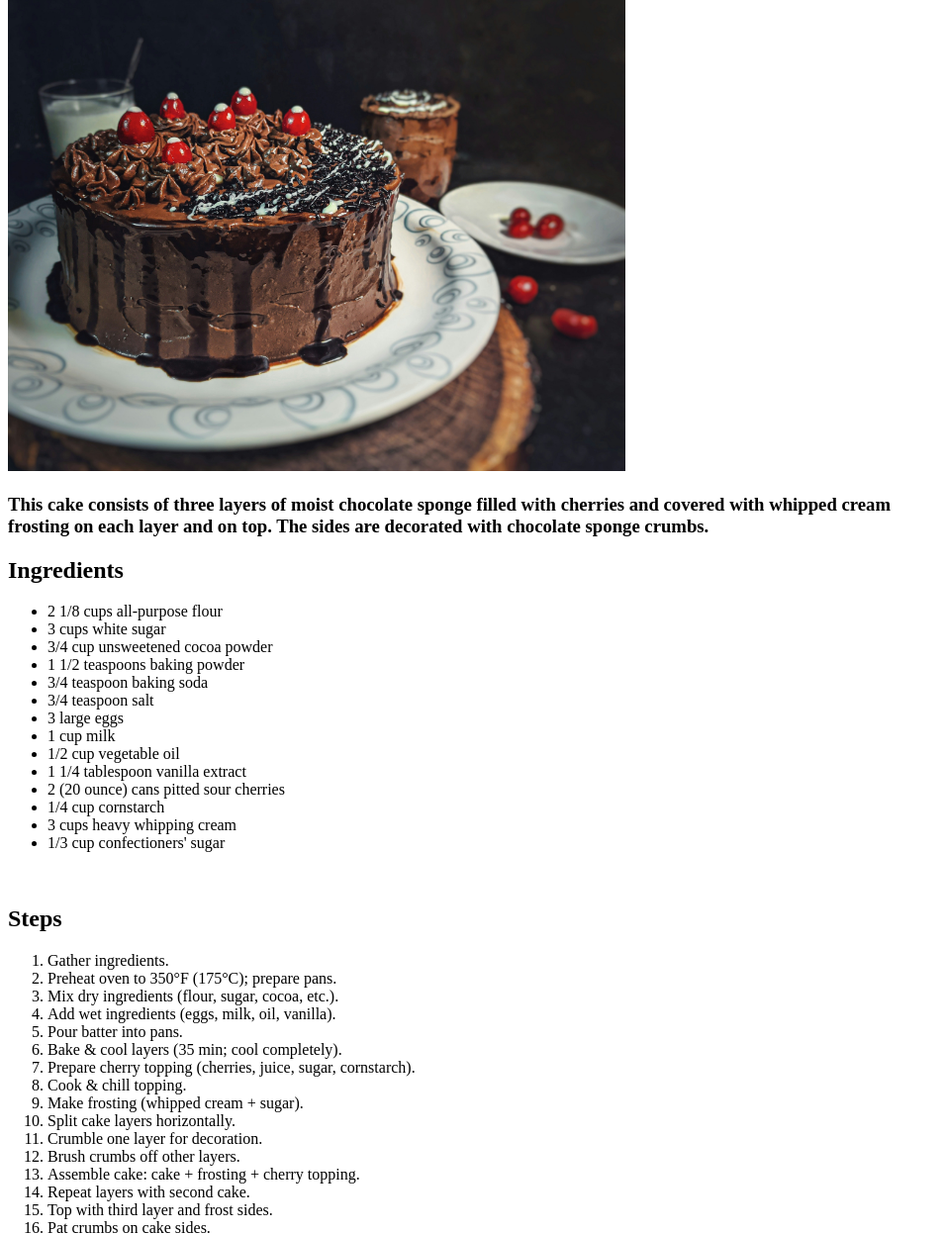
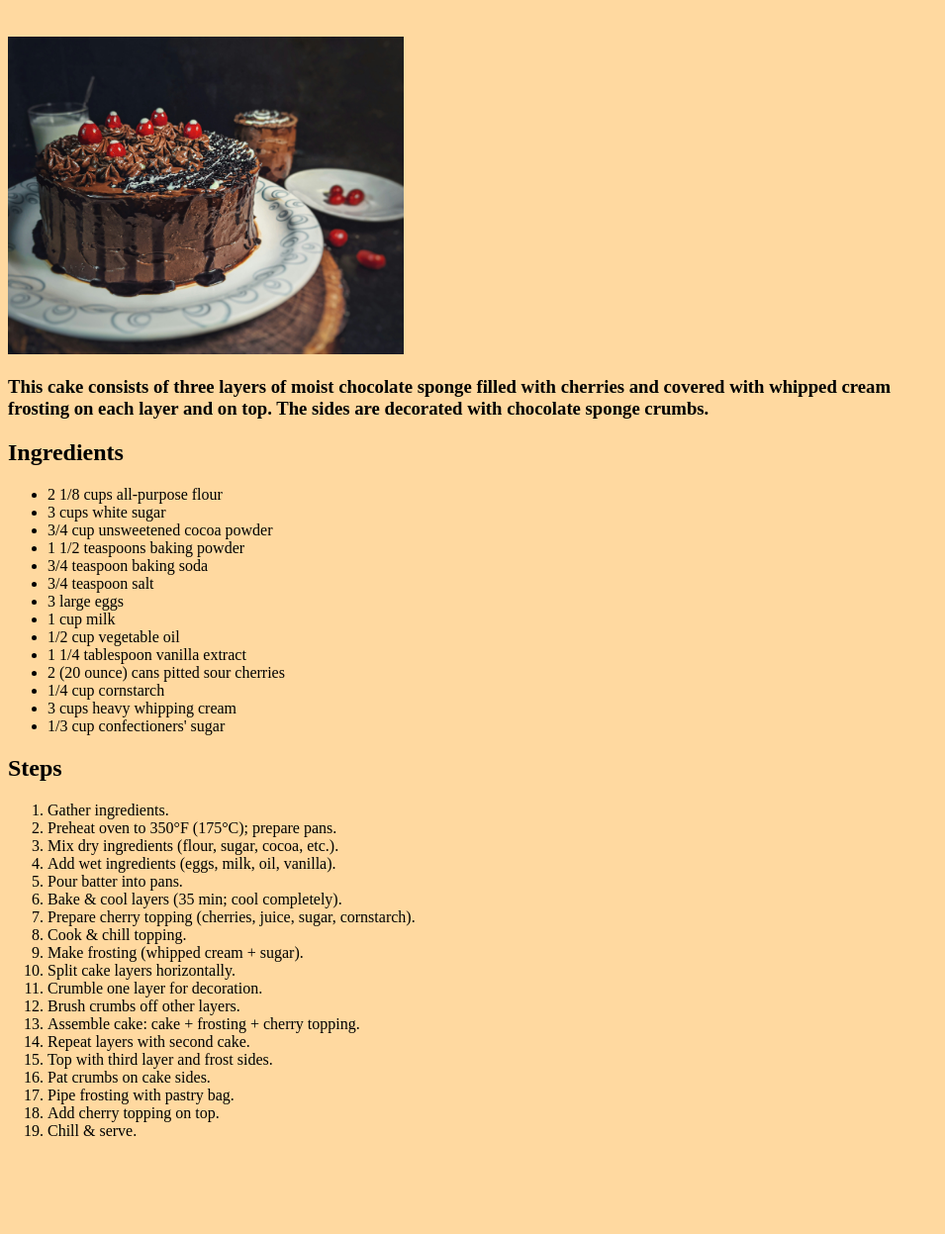
Before and after one commit to fallinblossoms777/odin-recipes, a plain HTML site: page black_forest.html in a window 1280 px wide. Shown: the part 130-1377 px from the top of the page at 99% size, without its empty margins (0-955 px from the left). After the commit the page ends 1298 px from the top, so only its background shows below. Drawn offline with Linux system fonts and the light colour scheme.

Commit message:
Add style.css and classes: information-recipe, recipe, recipe-details, ingredients, steps

```diff
--- a/black_forest.html
+++ b/black_forest.html
@@ -2,16 +2,23 @@
 <html lang="en">
     <head>
         <meta charset="UTF-8">
+        <link rel="stylesheet" href="styles.css">
         <title>Recipes</title>
     </head>
     <body>
+        <div class="information-recipe">
         <a href="index.html">Home</a>
+        <div class="recipe">
         <h1>Black Forest Cake</h1>
-        <img src="images_recipes/black_forest.jpg" height="500">
+        <img src="images_recipes/black_forest.jpg">
+
         <h3>This cake consists of three layers of moist chocolate sponge filled
             with cherries and covered with whipped cream <br> frosting on each layer and on top.
             The sides are decorated with chocolate sponge crumbs.</h3>
+        </div>
 
+        <div class="recipe-details">
+        <div class="ingredients">
         <h2>Ingredients</h2>
         <ul>
             <li>2 1/8 cups all-purpose flour</li>
@@ -29,8 +36,9 @@
             <li>3 cups heavy whipping cream</li>
             <li>1/3 cup confectioners' sugar</li>
         </ul>
+        </div>
 
-        <br>
+        <div class="steps">
         <h2>Steps</h2>
         <ol>
             <li>Gather ingredients.</li>
@@ -53,5 +61,8 @@
             <li>Add cherry topping on top.</li>
             <li>Chill & serve.</li>
         </ol>
+        </div>
+        </div>
+        </div>
     </body>
 </html>
```
